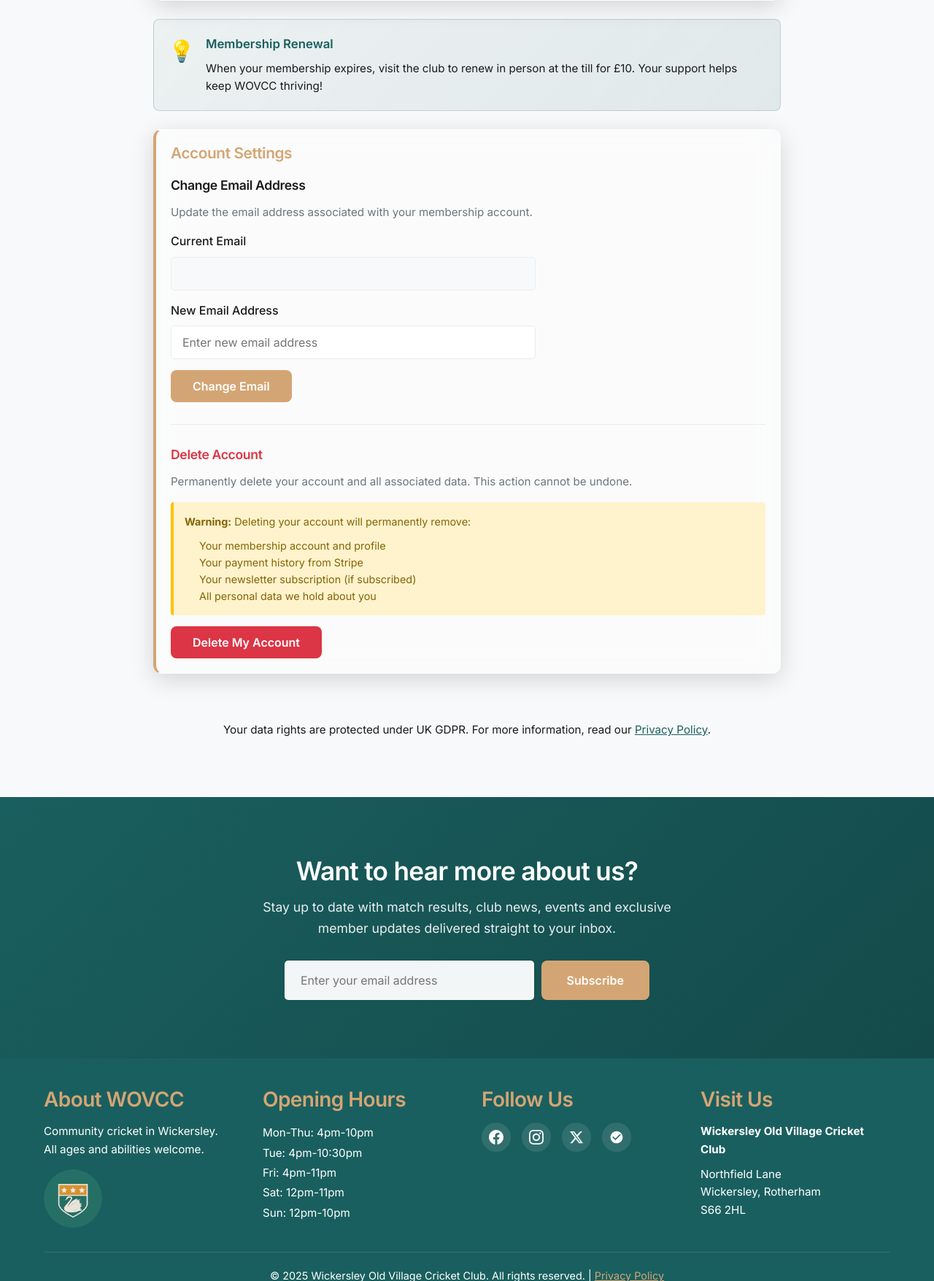
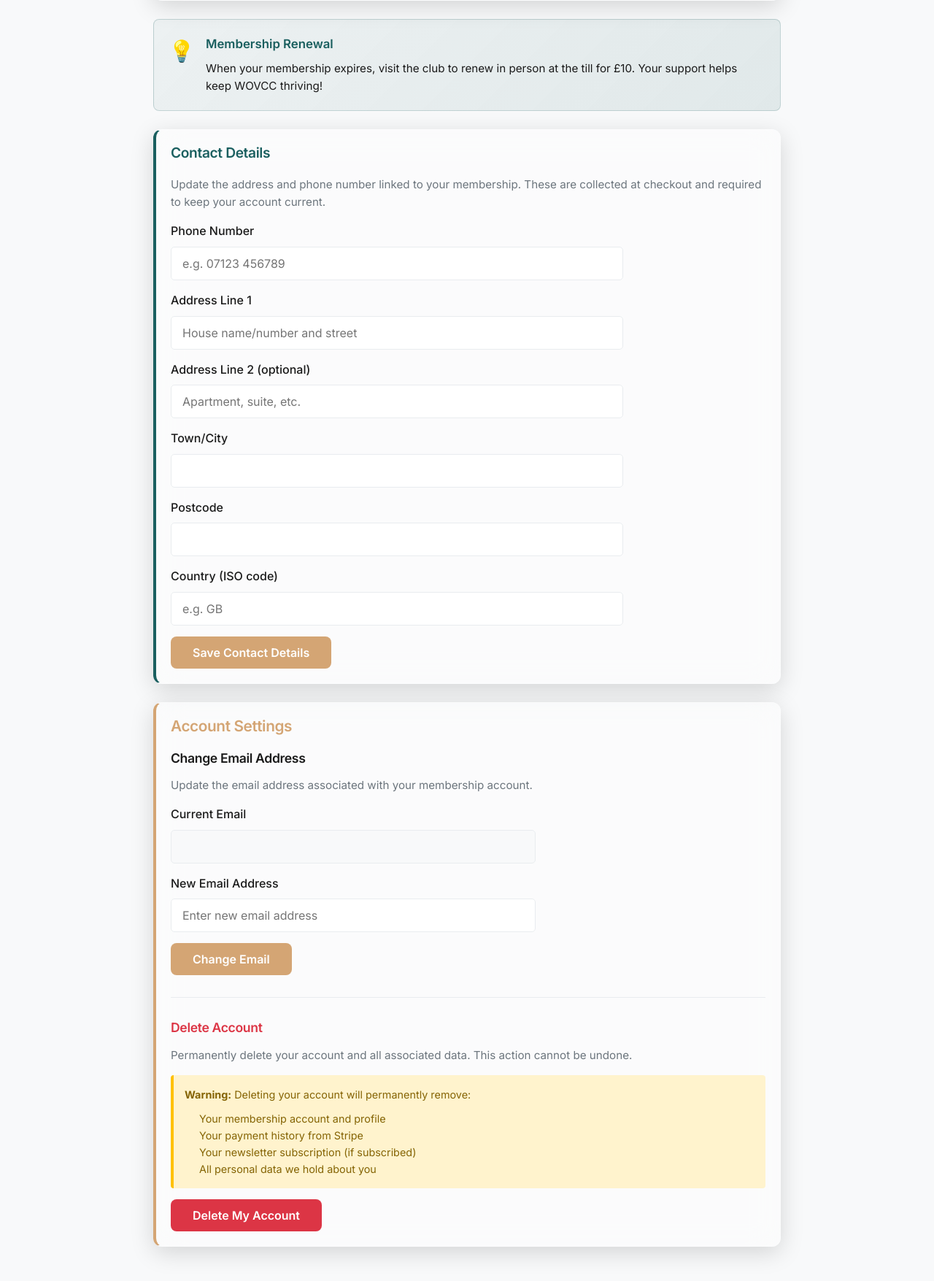
Before and after one commit to XenioxYT/WOVCC, a Flask app: template backend/templates/membership.html in a window 1280 px wide. Shown: the part 845-2600 px from the top of the page at 73% size. Run offline with Flask 3, Linux system fonts and the light colour scheme; the template is opened without the code that fills it, so the values that code supplies are empty.

Commit message:
feat: Add contact details form to membership page for user updates

```diff
--- a/backend/templates/membership.html
+++ b/backend/templates/membership.html
@@ -160,6 +160,51 @@
                 When your membership expires, visit the club to renew in person at the till for £10. Your support helps keep WOVCC thriving!
               </p>
             </div>
+          </div>
+        </div>
+
+        <!-- Contact Details -->
+        <div class="card" style="border-left: 4px solid var(--primary-color);">
+          <div class="card-body">
+            <h3 style="color: var(--primary-color); margin-bottom: 20px; font-size: 1.2rem;">Contact Details</h3>
+            <p style="color: var(--text-light); font-size: 0.95rem; margin-bottom: 15px;">
+              Update the address and phone number linked to your membership. These are collected at checkout and required to keep your account current.
+            </p>
+            <form id="contact-details-form" style="max-width: 620px;">
+              <div class="form-group" style="margin-bottom: 15px;">
+                <label class="form-label" for="contact-phone">Phone Number</label>
+                <input type="text" id="contact-phone" class="form-input" placeholder="e.g. 07123 456789" required>
+              </div>
+              <div class="form-group" style="margin-bottom: 15px;">
+                <label class="form-label" for="contact-address-line1">Address Line 1</label>
+                <input type="text" id="contact-address-line1" class="form-input" placeholder="House name/number and street" required>
+              </div>
+              <div class="form-group" style="margin-bottom: 15px;">
+                <label class="form-label" for="contact-address-line2">Address Line 2 (optional)</label>
+                <input type="text" id="contact-address-line2" class="form-input" placeholder="Apartment, suite, etc.">
+              </div>
+              <div class="form-group" style="margin-bottom: 15px;">
+                <label class="form-label" for="contact-city">Town/City</label>
+                <input type="text" id="contact-city" class="form-input" required>
+              </div>
+              <div class="form-group" style="margin-bottom: 15px;">
+                <label class="form-label" for="contact-postal-code">Postcode</label>
+                <input type="text" id="contact-postal-code" class="form-input" required>
+              </div>
+              <div class="form-group" style="margin-bottom: 15px;">
+                <label class="form-label" for="contact-country">Country (ISO code)</label>
+                <input type="text" id="contact-country" class="form-input" placeholder="e.g. GB" required>
+              </div>
+              <div id="contact-details-error" style="display: none; padding: 12px; background: #ffe6e6; border-left: 4px solid #dc3545; border-radius: 4px; margin-bottom: 15px;">
+                <p style="margin: 0; color: #dc3545; font-size: 0.95rem;"></p>
+              </div>
+              <div id="contact-details-success" style="display: none; padding: 12px; background: #e6f7e6; border-left: 4px solid #28a745; border-radius: 4px; margin-bottom: 15px;">
+                <p style="margin: 0; color: #28a745; font-size: 0.95rem;"></p>
+              </div>
+              <button type="submit" class="btn btn-primary" id="contact-details-submit">
+                Save Contact Details
+              </button>
+            </form>
           </div>
         </div>
 
```
